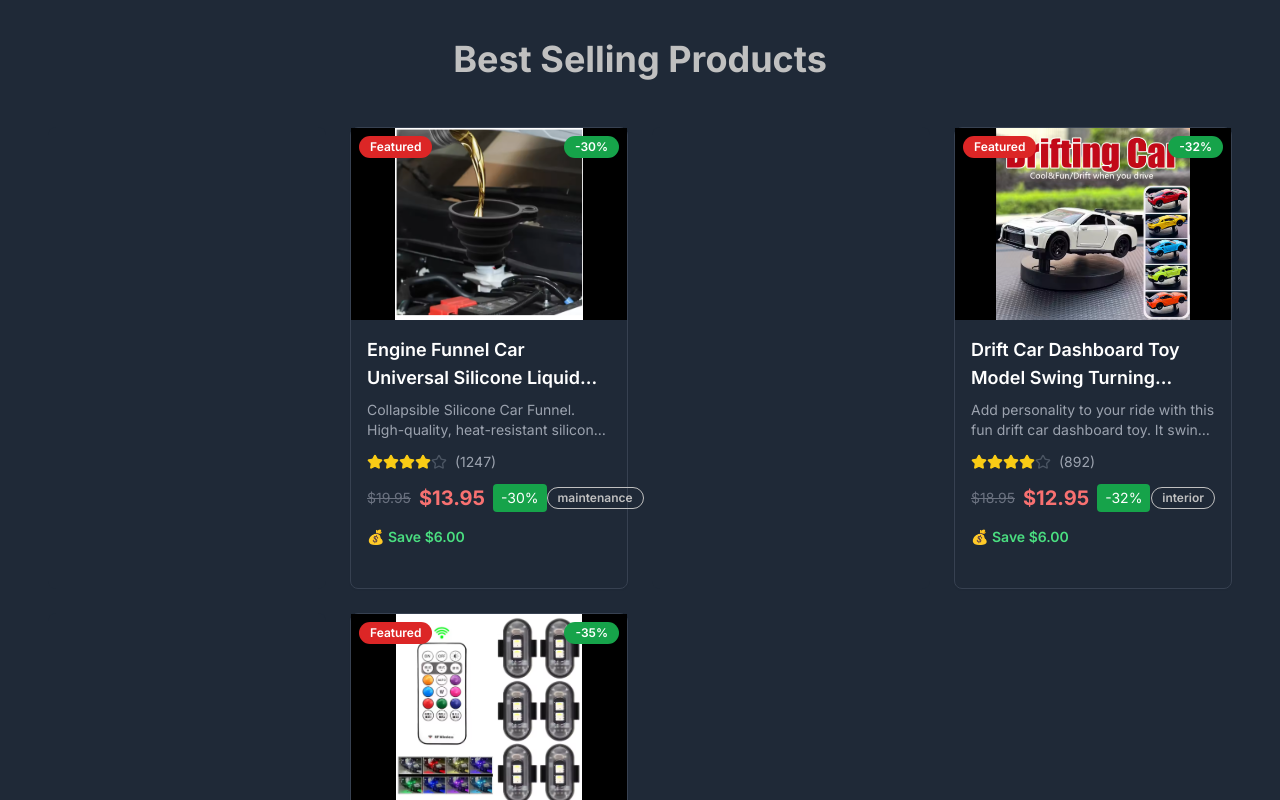
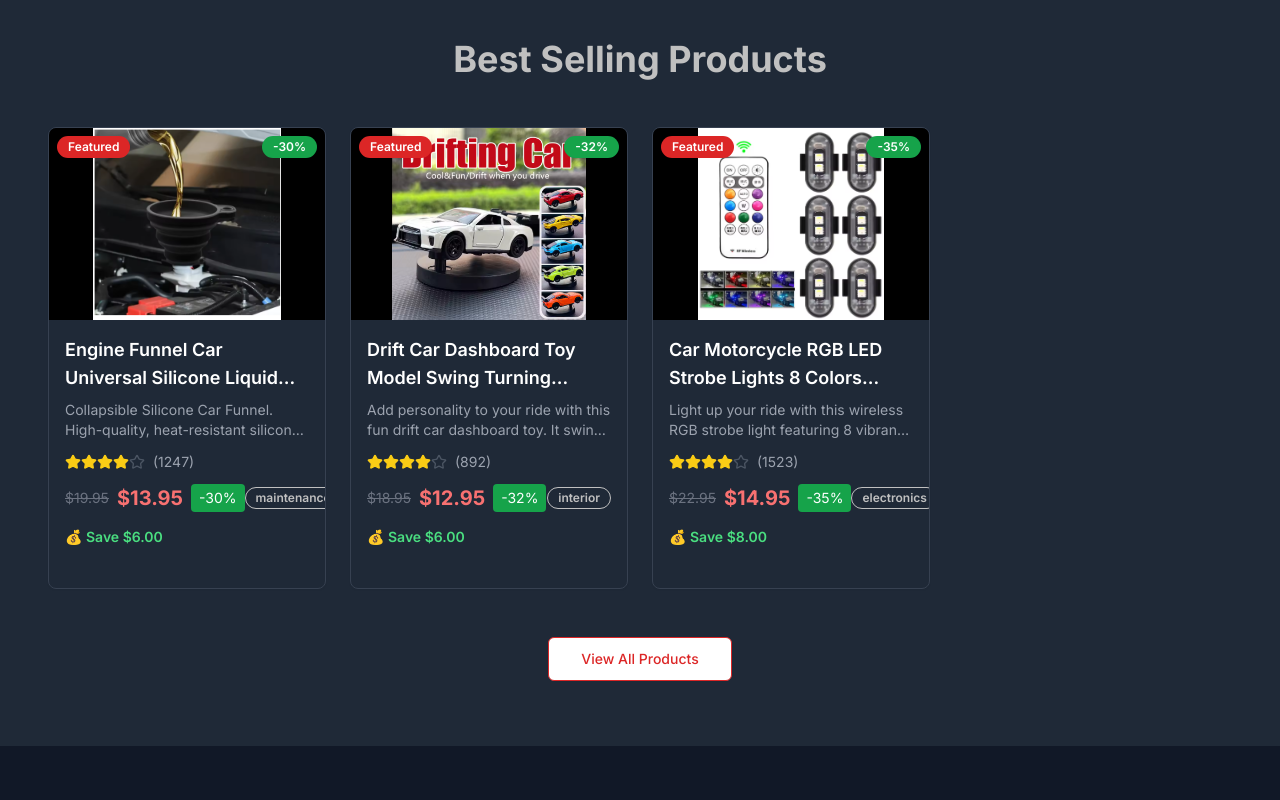
Before and after one commit to elijahgummer/czarcarstore, a Next.js app: page / in a window 1280 px wide. Shown: the part 1080-1880 px from the top of the page. Built offline with nearby package versions, Linux system fonts and the light colour scheme.

Commit message:
changed the clickability of the product card

```diff
--- a/components/ProductCard.tsx
+++ b/components/ProductCard.tsx
@@ -2,13 +2,10 @@
 
 import Image from "next/image"
 import Link from "next/link"
-import { ShoppingCart, Star } from "lucide-react"
-import { Button } from "@/components/ui/button"
+import { Star } from "lucide-react"
 import { Card, CardContent, CardFooter } from "@/components/ui/card"
 import { Badge } from "@/components/ui/badge"
 import type { Product } from "@/lib/products"
-import { useCart } from "@/lib/cart"
-import toast from "react-hot-toast"
 import PriceDisplay from "./PriceDisplay"
 
 interface ProductCardProps {
@@ -16,51 +13,40 @@ interface ProductCardProps {
 }
 
 export default function ProductCard({ product }: ProductCardProps) {
-  const { addItem } = useCart()
-
   // Use the first image or a placeholder
   const mainImage = product.image[0] || "/placeholder.svg"
 
-  const handleAddToCart = () => {
-    addItem(product)
-
-    toast.success(`${product.name} added to cart!`, {
-      duration: 2000,
-      style: {
-        background: "#1f2937",
-        color: "#ffffff",
-        border: "1px solid #374151",
-      },
-    })
-  }
-
   return (
-    <>
-      <Link href={`/products/${product.id}`} className="block hover:shadow-lg rounded-lg bg-gray-800 p-4"></Link>
-      <Card className="bg-gray-800 border-gray-700 hover:border-red-500 transition-all duration-300 group">
+    <Link href={`/products/${product.id}`} className="block group">
+      <Card className="bg-gray-800 border-gray-700 hover:border-red-500 transition-all duration-300 rounded-lg overflow-hidden">
         <CardContent className="p-0">
           <div className="relative overflow-hidden">
             <Image
-                src={mainImage || "/placeholder.svg"}
+              src={mainImage}
               alt={product.name}
               width={300}
               height={200}
               className="w-full h-48 object-contain bg-black group-hover:scale-105 transition-transform duration-300"
             />
-            {product.featured && <Badge className="absolute top-2 left-2 bg-red-600 text-white">Featured</Badge>}
+            {product.featured && (
+              <Badge className="absolute top-2 left-2 bg-red-600 text-white">
+                Featured
+              </Badge>
+            )}
             {product.discount && (
-              <Badge className="absolute top-2 right-2 bg-green-600 text-white">-{product.discount}%</Badge>
+              <Badge className="absolute top-2 right-2 bg-green-600 text-white">
+                -{product.discount}%
+              </Badge>
             )}
           </div>
 
           <div className="p-4">
-            <Link href={`/products/${product.id}`}>
-              <h3 className="text-lg font-semibold text-white mb-2 hover:text-red-400 transition-colors line-clamp-2">
+            <h3 className="text-lg font-semibold text-white mb-2 group-hover:text-red-400 transition-colors line-clamp-2">
               {product.name}
             </h3>
-            </Link>
-
-            <p className="text-gray-400 text-sm mb-3 line-clamp-2">{product.description}</p>
+            <p className="text-gray-400 text-sm mb-3 line-clamp-2">
+              {product.description}
+            </p>
 
             <div className="flex items-center mb-3">
               <div className="flex items-center">
@@ -68,12 +54,16 @@ export default function ProductCard({ product }: ProductCardProps) {
                   <Star
                     key={i}
                     className={`h-4 w-4 ${
-                      i < Math.floor(product.rating) ? "text-yellow-400 fill-current" : "text-gray-600"
+                      i < Math.floor(product.rating)
+                        ? "text-yellow-400 fill-current"
+                        : "text-gray-600"
                     }`}
                   />
                 ))}
               </div>
-              <span className="text-gray-400 text-sm ml-2">({product.reviews})</span>
+              <span className="text-gray-400 text-sm ml-2">
+                ({product.reviews})
+              </span>
             </div>
 
             <div className="flex items-center justify-between mb-3">
@@ -97,11 +87,8 @@ export default function ProductCard({ product }: ProductCardProps) {
             )}
           </div>
         </CardContent>
-
-        <CardFooter className="p-4 pt-0">
-
-        </CardFooter>
+        <CardFooter className="p-4 pt-0"></CardFooter>
       </Card>
-    </>
+    </Link>
   )
 }
```
Lines whose indentation alone changed are shown as unchanged.
